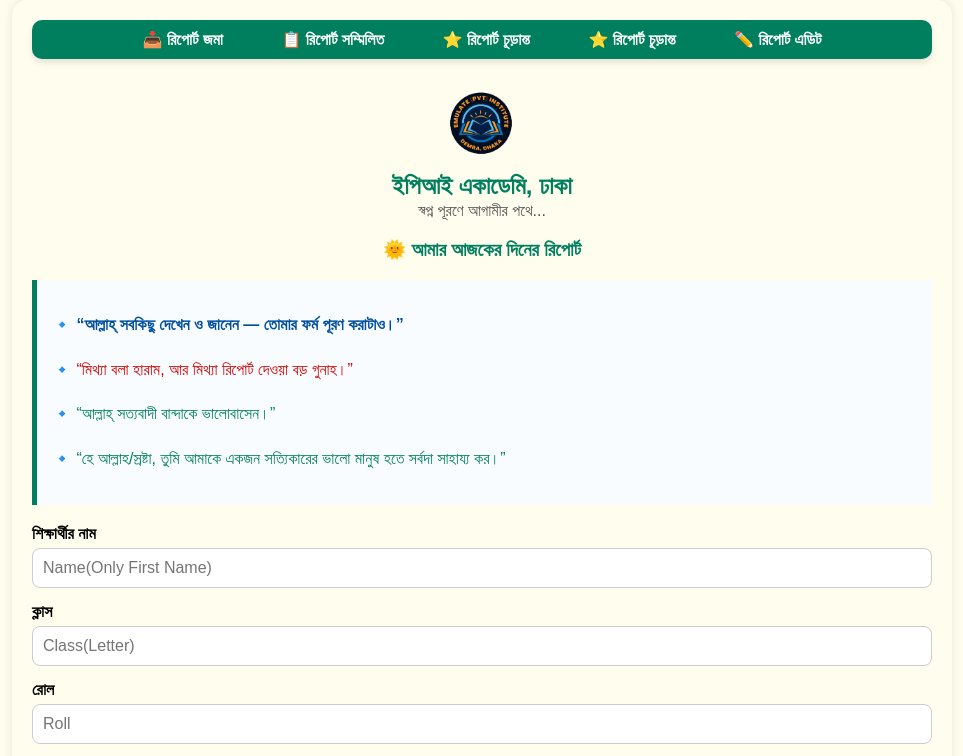
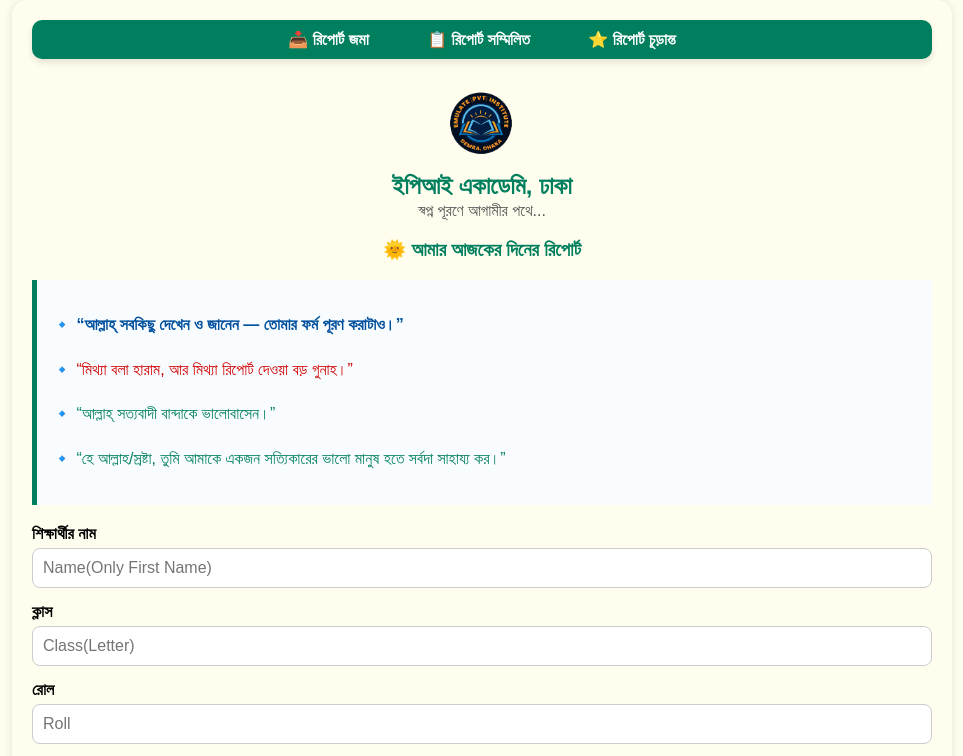
Before and after one commit to hasanbdt/epi-report, a plain HTML site: page index.html in a window 1280 px wide. Shown: the top 756 px of the page, without its empty margins (158-1121 px from the left). Drawn offline with Linux system fonts and the light colour scheme.

Commit message:
Add files via upload

```diff
--- a/index.html
+++ b/index.html
@@ -111,8 +111,6 @@
   <a href="https://hasanbdt.github.io/epi-report/index.html">📥 রিপোর্ট জমা</a>
   <a href="https://hasanbdt.github.io/epi-report/list.html">📋 রিপোর্ট সম্মিলিত</a>
   <a href="https://hasanbdt.github.io/epi-report/list-final.html">⭐ রিপোর্ট চূড়ান্ত</a>
-  <a href="https://hasanbdt.github.io/epi-report/admin.html">⭐ রিপোর্ট চূড়ান্ত</a>
-  <a href="https://hasanbdt.github.io/epi-report/edit.html">✏️ রিপোর্ট এডিট</a>
 </div>
 <!-- ✅ Navigation Menu End -->
 
```
Also changed, not shown: edit.html (+1 -1 lines), list-final.html (+0 -2 lines), list.html (+0 -2 lines).
